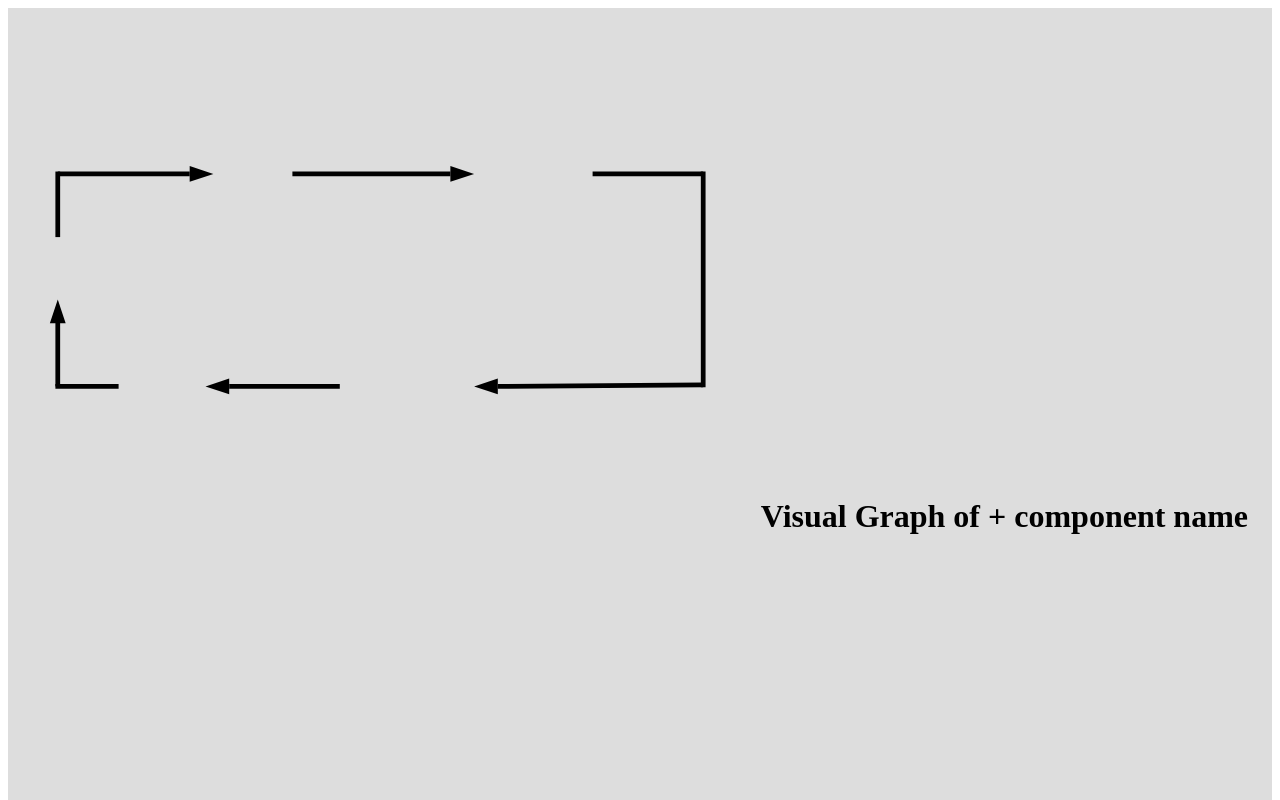
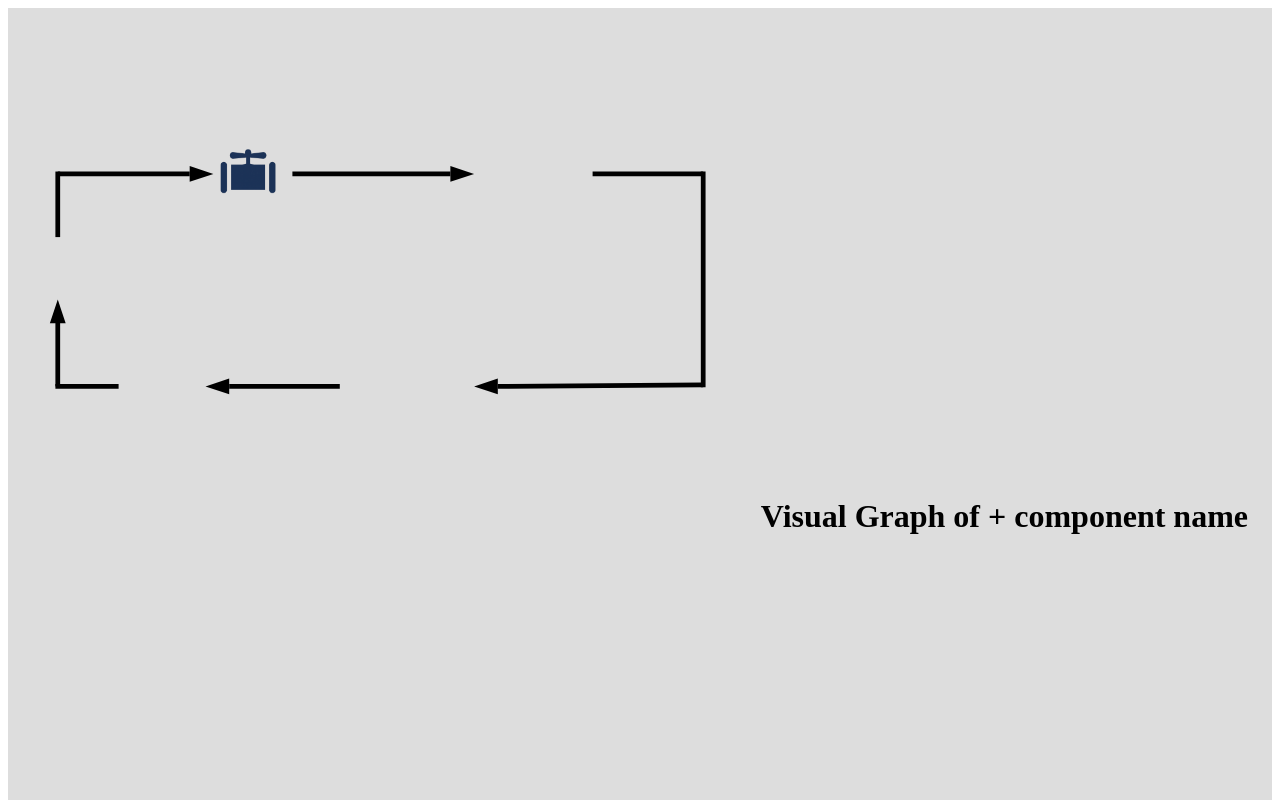
Before and after one commit to psh-mini/psh-mini, a React (Vite) app: page / in a window 1280 px wide. Shown: the top 800 px of the page. Built offline with nearby package versions, Linux system fonts and the light colour scheme.

Commit message:
Valve icon with tooltip

```diff
--- a/src/App.jsx
+++ b/src/App.jsx
@@ -1,7 +1,6 @@
 import React, { useEffect, useState, useRef } from 'react';
 import Graphs from './Components/Graphs';
 import DiagramTemplate from './Components/DiagramTemplate';
-import Valve from './Components/Valve';
 
 function App() {
 
@@ -9,7 +8,6 @@ function App() {
     <div>
       <Graphs />
       <DiagramTemplate />
-      <Valve />
     </div>
   );
 }
--- a/src/Components/DiagramTemplate.css
+++ b/src/Components/DiagramTemplate.css
@@ -1,6 +1,6 @@
-.flow-diagram {
+  .flow-diagram {
     width: 100%;
-    height: auto;
+    height: 100%;
     background-color: #ddd;
   }
 
@@ -9,3 +9,11 @@
     fill: black;
     pointer-events: none;
   }
+
+  .diagram-wrapper {
+    position: relative;
+    width: 100%;
+    max-width: 1920px;
+    aspect-ratio: 4 / 3;
+    margin: 0 auto;
+  }
--- a/src/Components/DiagramTemplate.jsx
+++ b/src/Components/DiagramTemplate.jsx
@@ -1,8 +1,14 @@
 import React from 'react';
 import './DiagramTemplate.css';
+import Valve from './Valve';
+// import Pump from './Pump';
+// import Generator from './Generator';
+import PositionedComponent from './PositionedComponent';
+
 
 export default function DiagramTemplate() {
   return (
+    <div className="diagram-wrapper">
       <svg viewBox="0 0 800 600" className="flow-diagram">
         {/* <g onClick={() => alert('Upper Reservoir clicked')}>
           <rect x="50" y="100" width="100" height="150" fill="#444" rx="20" />
@@ -40,8 +46,21 @@ export default function DiagramTemplate() {
           <line x1="-108.5" y1="-15" x2="-25" y2="-15" stroke="black" strokeWidth="3" />
           <polygon transform='translate(-125 -30)' points="100,10 115,15 100,20" fill="black" />
         </g>
+      </svg>
 
+      <PositionedComponent name="valve">
+      <Valve />
+      </PositionedComponent>
+  {/*
+      <PositionedComponent name="pump">
+      <Pump />
+      </PositionedComponent>
 
-    </svg>
+      <PositionedComponent name="generator">
+      <Generator />
+      </PositionedComponent>
+      */}
+    </div>
+
   );
 }
--- /dev/null
+++ b/src/Components/PositionedComponent.jsx
@@ -0,0 +1,20 @@
+import React from 'react';
+import { useComponentPosition } from './useComponentPosition';
+
+export default function PositionedComponent({ name, children }) {
+  const { top, left } = useComponentPosition(name);
+
+  return (
+    <div
+      style={{
+        position: 'absolute',
+        top,
+        left,
+        transform: 'translate(-50%, -50%)',
+        pointerEvents: 'auto',
+      }}
+    >
+      {children}
+    </div>
+  );
+}
--- a/src/Components/Valve.css
+++ b/src/Components/Valve.css
@@ -5,7 +5,7 @@
   }
 
   .valve-image {
-    width: 40px;
+    width: 80px;
     height: auto;
   }
 
--- a/src/Components/useComponentPosition.js
+++ b/src/Components/useComponentPosition.js
@@ -1,5 +1,5 @@
 const componentPositions = {
-    valve: { top: '25%', left: '38%' },
+    valve: { top: '18%', left: '19%' },
     pump: { top: '70%', left: '22%' },
     generator: { top: '50%', left: '75%' },
     flowrate: { top: '30%', left: '60%' },
```
Lines whose indentation alone changed are shown as unchanged.
